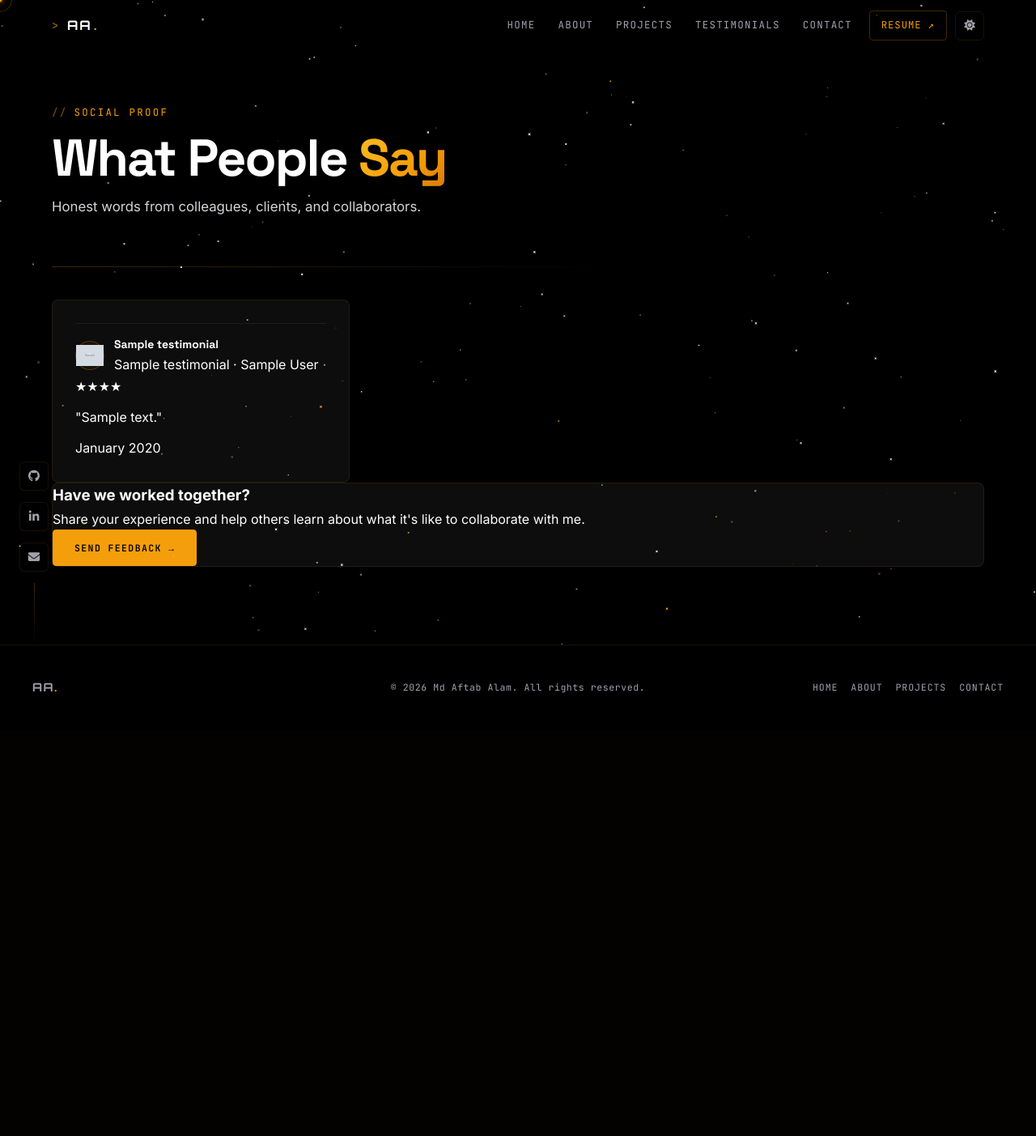
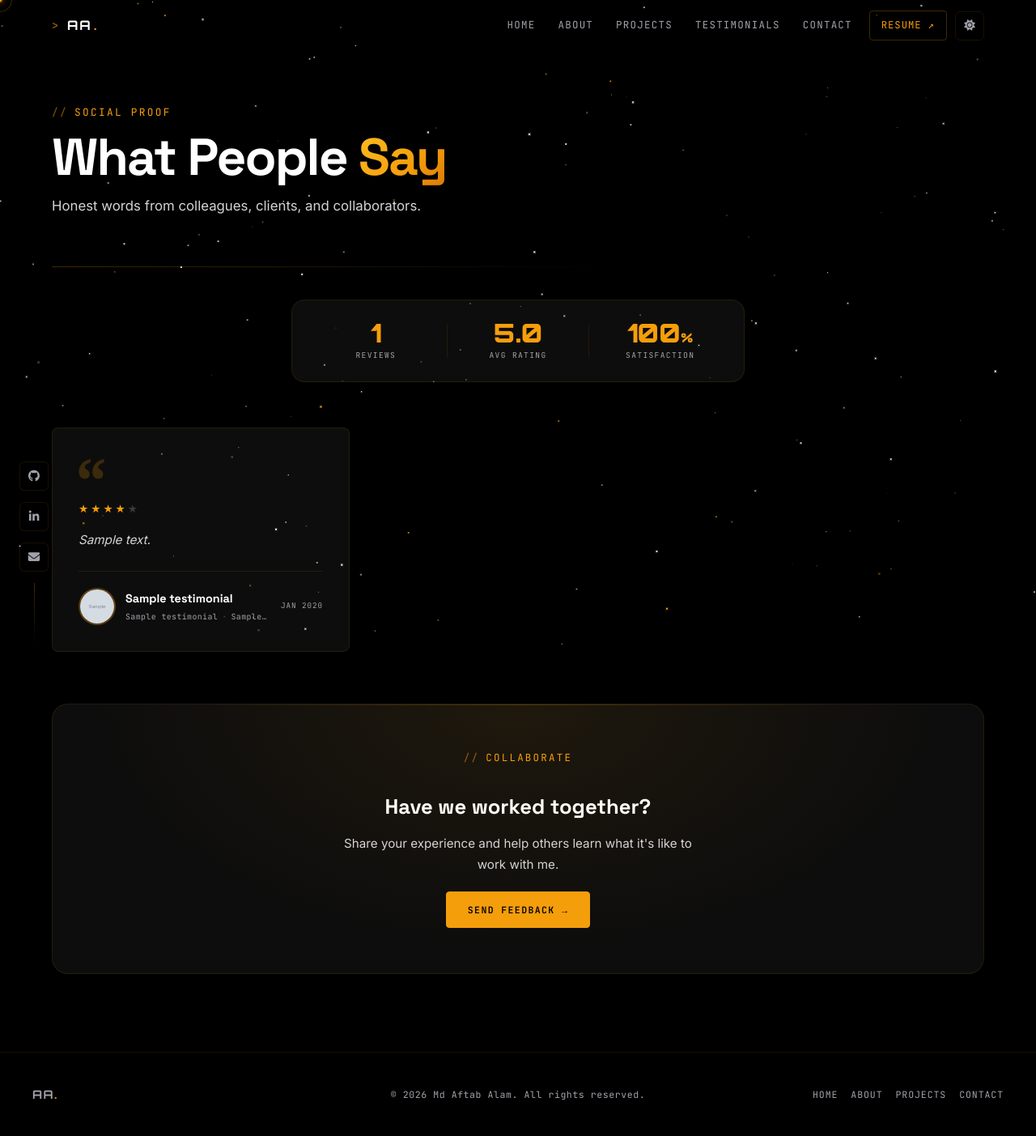
Before and after one commit to zafaraftab1/myPortfolio, a Python web app: template templates/testimonials.html in a window 1280 px wide. Shown: the whole page at 81% size. Before the commit the page ends 856 px from the top, so only its background shows below. Run offline with Jinja, Linux system fonts and the light colour scheme; the template is opened without the code that fills it: most values are stand-ins (such as "Sample title", 1, 10 or a date in 2020); grey boxes marked "Sample" are stand-in pictures; some libraries are stand-ins or nearby versions.

```diff
--- a/static/portfolio.css
+++ b/static/portfolio.css
@@ -1230,69 +1230,228 @@
   padding: 40px 24px var(--section-pad);
 }
 
+/* Stats bar */
+.t-stats-bar {
+  display: flex;
+  align-items: center;
+  justify-content: center;
+  background: var(--bg-card);
+  border: 1px solid var(--border);
+  border-radius: 16px;
+  padding: 24px 40px;
+  margin-bottom: 56px;
+  max-width: 560px;
+  margin-left: auto;
+  margin-right: auto;
+}
+
+.t-stat {
+  flex: 1;
+  display: flex;
+  flex-direction: column;
+  align-items: center;
+  gap: 4px;
+}
+
+.t-stat-num {
+  font-family: var(--font-display);
+  font-size: 2rem;
+  font-weight: 900;
+  color: var(--gold);
+  line-height: 1;
+}
+
+.t-stat-label {
+  font-family: var(--font-mono);
+  font-size: 0.6rem;
+  letter-spacing: 0.14em;
+  text-transform: uppercase;
+  color: var(--text-3);
+}
+
+.t-stat-divider {
+  width: 1px;
+  height: 40px;
+  background: var(--border);
+  flex-shrink: 0;
+  margin: 0 24px;
+}
+
+/* Grid */
 .testimonials-grid {
   display: grid;
-  grid-template-columns: repeat(auto-fill, minmax(300px, 1fr));
+  grid-template-columns: repeat(3, 1fr);
   gap: 24px;
-}
-
+  margin-bottom: 64px;
+}
+
+/* Card */
 .testimonial-card {
-  padding: 28px;
-  display: flex;
-  flex-direction: column;
-  gap: 12px;
-}
-
-.testimonial-rating {
-  color: var(--gold);
-  font-size: 0.85rem;
-  letter-spacing: 2px;
-}
-
-.testimonial-content {
-  font-size: 0.9rem;
+  padding: 32px;
+  display: flex;
+  flex-direction: column;
+  position: relative;
+  overflow: hidden;
+  transition: border-color var(--t-mid), transform var(--t-mid), box-shadow var(--t-mid);
+}
+
+.testimonial-card:hover {
+  border-color: var(--border-hover);
+  transform: translateY(-4px);
+  box-shadow: 0 12px 40px rgba(0,0,0,0.4), 0 0 24px rgba(245,158,11,0.08);
+}
+
+/* Decorative large quote mark */
+.t-quote-deco {
+  font-family: Georgia, serif;
+  font-size: 5rem;
+  line-height: 0.8;
+  color: var(--gold);
+  opacity: 0.2;
+  margin-bottom: -8px;
+  margin-left: -4px;
+  user-select: none;
+  font-weight: 900;
+}
+
+/* Stars */
+.t-stars {
+  display: flex;
+  gap: 3px;
+  margin-bottom: 14px;
+}
+
+.t-star { color: var(--gold); font-size: 0.85rem; }
+.t-star--dim { color: var(--text-3); opacity: 0.3; }
+
+/* Quote text */
+.t-quote {
+  font-size: 0.95rem;
   color: var(--text-2);
-  line-height: 1.8;
+  line-height: 1.85;
   font-style: italic;
   flex: 1;
-}
-
-.testimonial-author {
+  margin-bottom: 24px;
+}
+
+/* Author footer */
+.t-author {
+  display: flex;
+  align-items: center;
+  gap: 12px;
+  padding-top: 20px;
   border-top: 1px solid var(--border);
-  padding-top: 14px;
-  display: flex;
-  align-items: center;
-  gap: 12px;
-}
-
-.author-avatar {
-  width: 36px;
-  height: 36px;
+  margin-top: auto;
+}
+
+.t-avatar {
+  width: 46px;
+  height: 46px;
   border-radius: 50%;
-  background: var(--gold-subtle);
-  border: 1px solid var(--gold-dim);
+  background: linear-gradient(135deg, rgba(245,158,11,0.2) 0%, rgba(245,158,11,0.05) 100%);
+  border: 2px solid var(--gold-dim);
   display: flex;
   align-items: center;
   justify-content: center;
   font-family: var(--font-display);
-  font-size: 0.7rem;
+  font-size: 1rem;
   font-weight: 700;
   color: var(--gold);
   flex-shrink: 0;
-}
-
-.author-name {
+  overflow: hidden;
+}
+
+.t-avatar img { width: 100%; height: 100%; object-fit: cover; }
+
+.t-author-info { flex: 1; min-width: 0; }
+
+.t-author-name {
   font-family: var(--font-heading);
-  font-size: 0.875rem;
+  font-size: 0.9rem;
   font-weight: 700;
   color: var(--text);
-}
-
-.author-title {
+  white-space: nowrap;
+  overflow: hidden;
+  text-overflow: ellipsis;
+}
+
+.t-author-role {
   font-family: var(--font-mono);
   font-size: 0.62rem;
   color: var(--text-3);
-  letter-spacing: 0.06em;
+  letter-spacing: 0.04em;
+  margin-top: 2px;
+  white-space: nowrap;
+  overflow: hidden;
+  text-overflow: ellipsis;
+}
+
+.t-dot { margin: 0 5px; opacity: 0.4; }
+
+.t-date {
+  font-family: var(--font-mono);
+  font-size: 0.58rem;
+  letter-spacing: 0.1em;
+  text-transform: uppercase;
+  color: var(--text-3);
+  flex-shrink: 0;
+}
+
+/* CTA block */
+.t-cta-wrap { margin-top: 8px; }
+
+.t-cta-card {
+  position: relative;
+  overflow: hidden;
+  background: var(--bg-card);
+  border: 1px solid var(--border);
+  border-radius: 20px;
+  padding: 56px 48px;
+  text-align: center;
+  display: flex;
+  flex-direction: column;
+  align-items: center;
+  gap: 12px;
+}
+
+.t-cta-glow {
+  position: absolute;
+  inset: 0;
+  background: radial-gradient(ellipse at 50% 0%, rgba(245,158,11,0.08) 0%, transparent 65%);
+  pointer-events: none;
+}
+
+.t-cta-card::before {
+  content: '';
+  position: absolute;
+  top: 0; left: 15%; right: 15%;
+  height: 1px;
+  background: linear-gradient(90deg, transparent, var(--gold-dim), transparent);
+}
+
+.t-cta-title {
+  font-family: var(--font-heading);
+  font-size: 1.6rem;
+  font-weight: 800;
+  color: var(--text);
+  margin-top: 4px;
+}
+
+.t-cta-sub {
+  font-size: 0.95rem;
+  color: var(--text-2);
+  max-width: 440px;
+  line-height: 1.7;
+  margin-bottom: 8px;
+}
+
+@media (max-width: 1024px) {
+  .testimonials-grid { grid-template-columns: repeat(2, 1fr); }
+}
+@media (max-width: 640px) {
+  .testimonials-grid { grid-template-columns: 1fr; }
+  .t-stats-bar { padding: 20px 24px; }
+  .t-cta-card { padding: 40px 24px; }
 }
 
 /* ── PROJECT DETAIL ── */
--- a/templates/layout.html
+++ b/templates/layout.html
@@ -256,11 +256,10 @@
     var W, H;
     var mouseX = -9999, mouseY = -9999;
 
-    // Physics constants
-    var ATTRACT_RADIUS   = 200;   // px — influence zone
-    var ATTRACT_STRENGTH = 0.042; // pull force toward cursor
-    var SPRING           = 0.022; // pull back to origin
-    var DAMPING          = 0.78;  // velocity decay (lower = bouncier)
+    var ATTRACT_RADIUS   = 200;
+    var ATTRACT_STRENGTH = 0.042;
+    var SPRING           = 0.022;
+    var DAMPING          = 0.78;
 
     function resize() {
       W = canvas.width  = window.innerWidth;
@@ -269,92 +268,63 @@
 
     function initStars() {
       stars = [];
-      var count = Math.floor((W * H) / 7000); // fewer stars, less clutter
+      var count = Math.floor((W * H) / 7000);
       for (var i = 0; i < count; i++) {
-        var x = Math.random() * W;
-        var y = Math.random() * H;
-        stars.push({
-          ox: x, oy: y,
-          x:  x, y:  y,
-          vx: 0, vy: 0,
-          r:     Math.random() * 1.8 + 0.6,  // slightly bigger so star shape is visible
+        var x = Math.random() * W, y = Math.random() * H;
+        stars.push({ ox:x, oy:y, x:x, y:y, vx:0, vy:0,
+          r: Math.random() * 1.8 + 0.6,
           phase: Math.random() * Math.PI * 2,
           speed: Math.random() * 0.55 + 0.18,
-          gold:  Math.random() < 0.15
-        });
+          gold: Math.random() < 0.15 });
       }
     }
 
-    // Draw a 4-pointed star shape
+    // 4-pointed star shape
     function drawStar4(cx, cy, outerR, alpha, isGold) {
       var innerR = outerR * 0.38;
-      var color  = isGold
-        ? 'rgba(245,158,11,' + alpha.toFixed(2) + ')'
-        : 'rgba(255,255,255,' + alpha.toFixed(2) + ')';
       ctx.beginPath();
       for (var p = 0; p < 8; p++) {
         var angle = (p * Math.PI) / 4 - Math.PI / 4;
-        var r     = (p % 2 === 0) ? outerR : innerR;
-        var px    = cx + Math.cos(angle) * r;
-        var py    = cy + Math.sin(angle) * r;
+        var rr    = (p % 2 === 0) ? outerR : innerR;
+        var px    = cx + Math.cos(angle) * rr;
+        var py    = cy + Math.sin(angle) * rr;
         if (p === 0) ctx.moveTo(px, py); else ctx.lineTo(px, py);
       }
       ctx.closePath();
-      ctx.fillStyle = color;
+      ctx.fillStyle = isGold ? 'rgba(245,158,11,'+alpha.toFixed(2)+')' : 'rgba(255,255,255,'+alpha.toFixed(2)+')';
       ctx.fill();
     }
 
     // ── Light theme: particle mesh ────────────────────────────
     function drawLightTheme(t) {
-      var CONNECT = 130; // max distance for connecting lines
-
-      // Physics + draw dots
+      var CONNECT = 130;
       for (var i = 0; i < stars.length; i++) {
         var s = stars[i];
-        var dx   = mouseX - s.x;
-        var dy   = mouseY - s.y;
-        var dist = Math.sqrt(dx * dx + dy * dy) || 1;
-
+        var dx = mouseX - s.x, dy = mouseY - s.y;
+        var dist = Math.sqrt(dx*dx + dy*dy) || 1;
         if (dist < ATTRACT_RADIUS) {
           var pull = (1 - dist / ATTRACT_RADIUS) * ATTRACT_STRENGTH * dist;
-          s.vx += (dx / dist) * pull;
-          s.vy += (dy / dist) * pull;
+          s.vx += (dx/dist)*pull; s.vy += (dy/dist)*pull;
         }
-        s.vx += (s.ox - s.x) * SPRING;
-        s.vy += (s.oy - s.y) * SPRING;
-        s.vx *= DAMPING;
-        s.vy *= DAMPING;
-        s.x  += s.vx;
-        s.y  += s.vy;
-
-        var proximity = dist < ATTRACT_RADIUS ? (1 - dist / ATTRACT_RADIUS) : 0;
-        var pulse     = 0.25 + 0.75 * (0.5 + 0.5 * Math.sin(t * s.speed + s.phase));
-        var alpha     = Math.min(0.75, (0.12 + pulse * 0.25) + proximity * 0.5);
-        var r         = (s.r * 0.9) + proximity * s.r * 1.6;
-
-        // dot — soft indigo/blue
-        ctx.beginPath();
-        ctx.arc(s.x, s.y, r, 0, Math.PI * 2);
-        ctx.fillStyle = s.gold
-          ? 'rgba(217,119,6,' + alpha.toFixed(2) + ')'      // amber for gold dots
-          : 'rgba(59,130,246,' + alpha.toFixed(2) + ')';    // blue for normal
+        s.vx += (s.ox - s.x)*SPRING; s.vy += (s.oy - s.y)*SPRING;
+        s.vx *= DAMPING; s.vy *= DAMPING;
+        s.x  += s.vx;   s.y  += s.vy;
+        var proximity = dist < ATTRACT_RADIUS ? (1 - dist/ATTRACT_RADIUS) : 0;
+        var pulse = 0.25 + 0.75 * (0.5 + 0.5 * Math.sin(t * s.speed + s.phase));
+        var alpha = Math.min(0.75, (0.12 + pulse*0.25) + proximity*0.5);
+        var r     = (s.r * 0.9) + proximity * s.r * 1.6;
+        ctx.beginPath(); ctx.arc(s.x, s.y, r, 0, Math.PI*2);
+        ctx.fillStyle = s.gold ? 'rgba(217,119,6,'+alpha.toFixed(2)+')' : 'rgba(59,130,246,'+alpha.toFixed(2)+')';
         ctx.fill();
       }
-
-      // Draw connecting lines between close particles
       for (var a = 0; a < stars.length; a++) {
-        for (var b = a + 1; b < stars.length; b++) {
-          var ddx  = stars[a].x - stars[b].x;
-          var ddy  = stars[a].y - stars[b].y;
-          var ddist = Math.sqrt(ddx * ddx + ddy * ddy);
-          if (ddist < CONNECT) {
-            var lineAlpha = (1 - ddist / CONNECT) * 0.18;
-            ctx.beginPath();
-            ctx.moveTo(stars[a].x, stars[a].y);
-            ctx.lineTo(stars[b].x, stars[b].y);
-            ctx.strokeStyle = 'rgba(99,102,241,' + lineAlpha.toFixed(2) + ')';
-            ctx.lineWidth = 0.7;
-            ctx.stroke();
+        for (var b = a+1; b < stars.length; b++) {
+          var ddx = stars[a].x - stars[b].x, ddy = stars[a].y - stars[b].y;
+          var dd  = Math.sqrt(ddx*ddx + ddy*ddy);
+          if (dd < CONNECT) {
+            ctx.beginPath(); ctx.moveTo(stars[a].x, stars[a].y); ctx.lineTo(stars[b].x, stars[b].y);
+            ctx.strokeStyle = 'rgba(99,102,241,' + ((1-dd/CONNECT)*0.18).toFixed(2) + ')';
+            ctx.lineWidth = 0.7; ctx.stroke();
           }
         }
       }
@@ -365,37 +335,26 @@
       ctx.clearRect(0, 0, W, H);
       var t = Date.now() * 0.001;
 
-      if (theme === 'light') {
-        drawLightTheme(t);
-        requestAnimationFrame(draw);
-        return;
+      if (theme === 'light') { drawLightTheme(t); requestAnimationFrame(draw); return; }
+
+      // ── Dark theme: stars + celestials ────────────────────
+      for (var i = 0; i < stars.length; i++) {
+        var s = stars[i];
+        var dx = mouseX - s.x, dy = mouseY - s.y;
+        var dist = Math.sqrt(dx*dx + dy*dy) || 1;
+        if (dist < ATTRACT_RADIUS) {
+          var pull = (1 - dist/ATTRACT_RADIUS) * ATTRACT_STRENGTH * dist;
+          s.vx += (dx/dist)*pull; s.vy += (dy/dist)*pull;
+        }
+        s.vx += (s.ox - s.x)*SPRING; s.vy += (s.oy - s.y)*SPRING;
+        s.vx *= DAMPING; s.vy *= DAMPING;
+        s.x  += s.vx;   s.y  += s.vy;
+        var proximity = dist < ATTRACT_RADIUS ? (1 - dist/ATTRACT_RADIUS) : 0;
+        var twinkle   = 0.3 + 0.7 * (0.5 + 0.5 * Math.sin(t * s.speed + s.phase));
+        var alpha     = Math.min(1, twinkle + proximity * 0.5);
+        drawStar4(s.x, s.y, s.r + proximity * s.r * 2.2, alpha, s.gold);
       }
 
-      // ── Dark theme: 4-pointed stars ───────────────────────
-      for (var i = 0; i < stars.length; i++) {
-        var s = stars[i];
-        var dx   = mouseX - s.x;
-        var dy   = mouseY - s.y;
-        var dist = Math.sqrt(dx * dx + dy * dy) || 1;
-
-        if (dist < ATTRACT_RADIUS) {
-          var pull = (1 - dist / ATTRACT_RADIUS) * ATTRACT_STRENGTH * dist;
-          s.vx += (dx / dist) * pull;
-          s.vy += (dy / dist) * pull;
-        }
-        s.vx += (s.ox - s.x) * SPRING;
-        s.vy += (s.oy - s.y) * SPRING;
-        s.vx *= DAMPING;
-        s.vy *= DAMPING;
-        s.x  += s.vx;
-        s.y  += s.vy;
-
-        var proximity = dist < ATTRACT_RADIUS ? (1 - dist / ATTRACT_RADIUS) : 0;
-        var twinkle   = 0.3 + 0.7 * (0.5 + 0.5 * Math.sin(t * s.speed + s.phase));
-        var alpha     = Math.min(1, twinkle + proximity * 0.5);
-        var outerR    = s.r + proximity * s.r * 2.2;
-        drawStar4(s.x, s.y, outerR, alpha, s.gold);
-      }
       requestAnimationFrame(draw);
     }
 
--- a/templates/testimonials.html
+++ b/templates/testimonials.html
@@ -1,56 +1,91 @@
 {% extends "layout.html" %}
 
-{% block title %}Testimonials{% endblock %}
+{% block title %}Testimonials — Md Aftab Alam{% endblock %}
 
 {% block content %}
 
 <div class="page-hero reveal">
-    <span class="section-eyebrow">Social Proof</span>
+  <span class="page-hero-eyebrow">Social Proof</span>
   <h1 class="page-hero-title">What People <span class="gradient-text">Say</span></h1>
   <p class="page-hero-sub">Honest words from colleagues, clients, and collaborators.</p>
 </div>
 
 <section id="testimonials-page">
+
   {% if testimonials %}
+
+  <!-- Stats strip -->
+  <div class="t-stats-bar reveal">
+    <div class="t-stat">
+      <span class="t-stat-num">{{ testimonials | length }}</span>
+      <span class="t-stat-label">Reviews</span>
+    </div>
+    <div class="t-stat-divider"></div>
+    <div class="t-stat">
+      <span class="t-stat-num">5.0</span>
+      <span class="t-stat-label">Avg Rating</span>
+    </div>
+    <div class="t-stat-divider"></div>
+    <div class="t-stat">
+      <span class="t-stat-num">100<span style="font-size:1rem">%</span></span>
+      <span class="t-stat-label">Satisfaction</span>
+    </div>
+  </div>
+
+  <!-- Cards grid -->
   <div class="testimonials-grid">
     {% for t in testimonials %}
-                <div class="testimonial-card glass-card reveal">
-                    <div class="testimonial-top">
-                        <div class="testimonial-author">
-                            <div class="author-avatar">
+    <article class="testimonial-card glass-card reveal">
+
+      <!-- Decorative quote mark -->
+      <div class="t-quote-deco">&ldquo;</div>
+
+      <!-- Star rating -->
+      <div class="t-stars">
+        {% for i in range(t.rating) %}<span class="t-star">★</span>{% endfor %}
+        {% for i in range(5 - t.rating) %}<span class="t-star t-star--dim">★</span>{% endfor %}
+      </div>
+
+      <!-- Quote body -->
+      <p class="t-quote">{{ t.content }}</p>
+
+      <!-- Author footer -->
+      <div class="t-author">
+        <div class="t-avatar">
           {% if t.author_image %}
             <img src="{{ t.author_image }}" alt="{{ t.author_name }}">
           {% else %}
             {{ t.author_name[0] | upper }}
           {% endif %}
         </div>
-                            <div>
-                                <p class="author-name">{{ t.author_name }}</p>
-                                <p class="author-role">{{ t.author_title }} &middot; {{ t.author_company }}</p>
+        <div class="t-author-info">
+          <p class="t-author-name">{{ t.author_name }}</p>
+          <p class="t-author-role">{{ t.author_title }}<span class="t-dot">·</span>{{ t.author_company }}</p>
         </div>
+        <span class="t-date">{{ t.created_at.strftime('%b %Y') }}</span>
       </div>
-                        <div class="star-rating">
-                            {% for i in range(t.rating) %}<span class="star">★</span>{% endfor %}
-                        </div>
-                    </div>
-                    <p class="testimonial-quote">"{{ t.content }}"</p>
-                    <p class="testimonial-date">{{ t.created_at.strftime('%B %Y') }}</p>
-                </div>
+
+    </article>
     {% endfor %}
   </div>
+
   {% else %}
   <div class="empty-state">
-            <p>No testimonials yet — be the first! 🌟</p>
+    <p>No testimonials yet — be the first!</p>
   </div>
   {% endif %}
 
-    <div class="testimonials-cta-block">
-        <div class="testimonials-cta-card glass-card reveal">
-            <h3>Have we worked together?</h3>
-            <p>Share your experience and help others learn about what it's like to collaborate with me.</p>
+  <!-- CTA -->
+  <div class="t-cta-wrap reveal">
+    <div class="t-cta-card">
+      <div class="t-cta-glow"></div>
+      <span class="section-eyebrow">Collaborate</span>
+      <h3 class="t-cta-title">Have we worked together?</h3>
+      <p class="t-cta-sub">Share your experience and help others learn what it's like to work with me.</p>
       <a href="{{ url_for('contact_page') }}" class="btn-primary">Send Feedback &rarr;</a>
     </div>
   </div>
+
 </section>
 
 {% endblock %}
```
Lines whose indentation alone changed are shown as unchanged.
